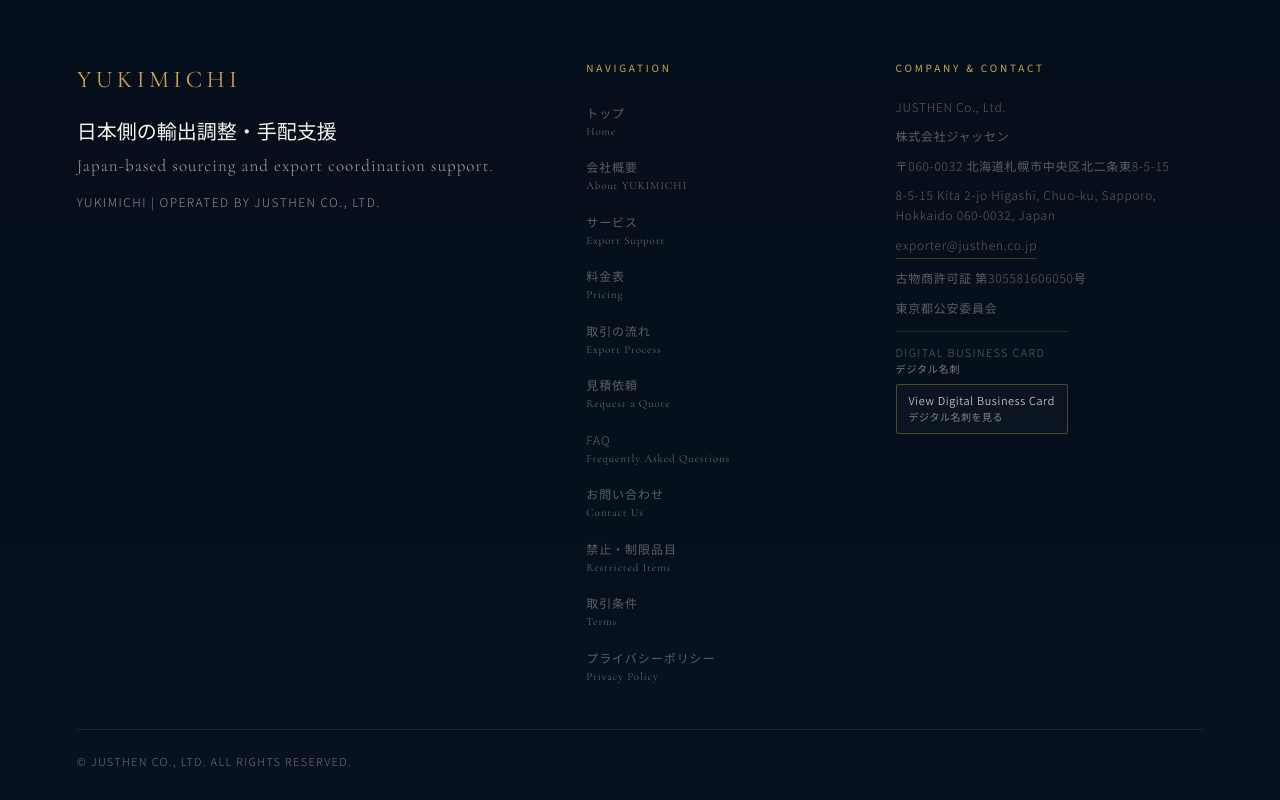
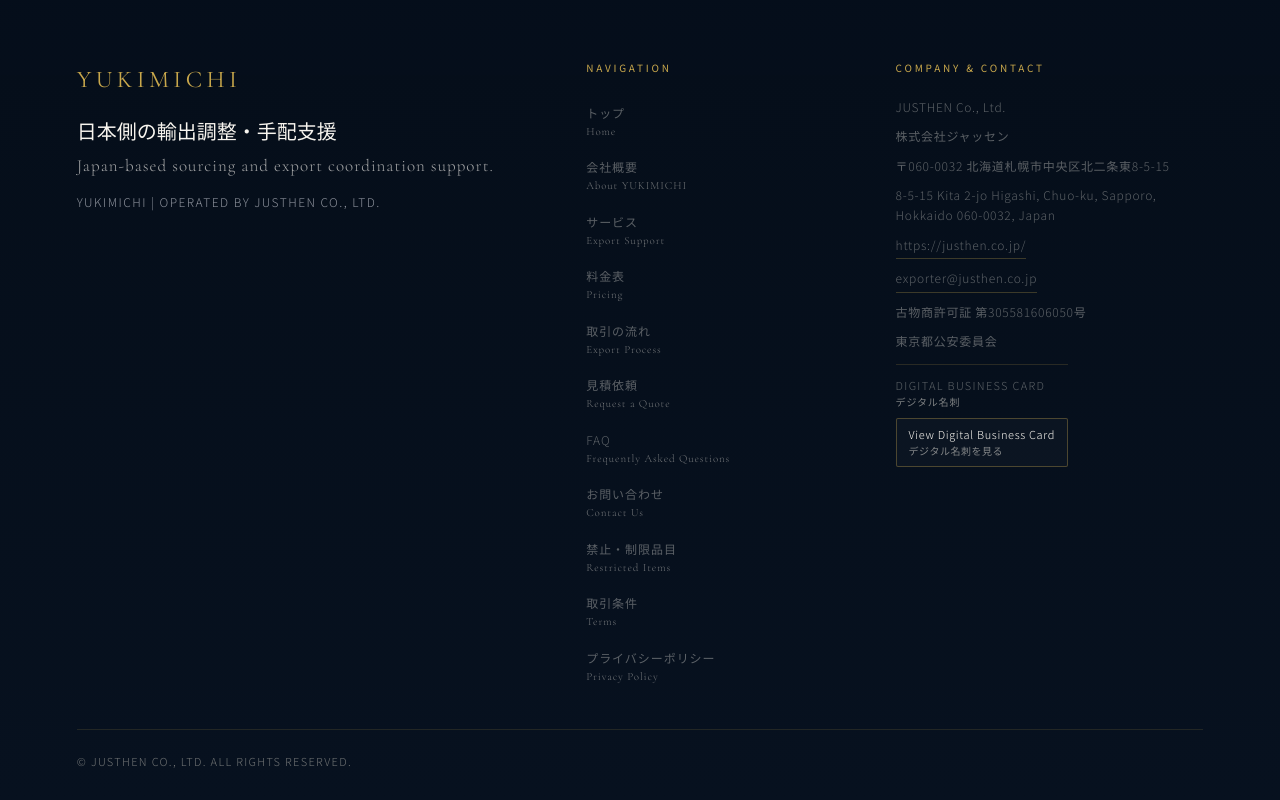
Before and after one commit to JUSTHEN-YUUKI/YUKIMICHI-ChatGpt-NEW-HP, a Next.js app: page / in a window 1280 px wide. Shown: the part 3812-4612 px from the top of the page. Built offline with nearby package versions, Linux system fonts and the light colour scheme.

Commit message:
Add website URL to footer contact details

```diff
--- a/components/Footer.tsx
+++ b/components/Footer.tsx
@@ -46,6 +46,9 @@
             <p lang="ja">株式会社ジャッセン</p>
             <p lang="ja">〒060-0032 北海道札幌市中央区北二条東8-5-15</p>
             <p lang="en">8-5-15 Kita 2-jo Higashi, Chuo-ku, Sapporo, Hokkaido 060-0032, Japan</p>
+            <a href="https://justhen.co.jp/" className="site-footer__website">
+              https://justhen.co.jp/
+            </a>
             <a href="mailto:exporter@justhen.co.jp" className="site-footer__email">
               exporter@justhen.co.jp
             </a>
@@ -154,6 +157,7 @@
         }
 
         .site-footer__link,
+        .site-footer__website,
         .site-footer__email {
           color: var(--washi-faint);
           text-decoration: none;
@@ -177,6 +181,7 @@
         }
 
         .site-footer__link:hover,
+        .site-footer__website:hover,
         .site-footer__email:hover {
           color: var(--gold);
         }
@@ -195,6 +200,7 @@
           margin: 0;
         }
 
+        .site-footer__website,
         .site-footer__email {
           width: fit-content;
           border-bottom: 1px solid rgba(201, 168, 76, 0.28);
```
